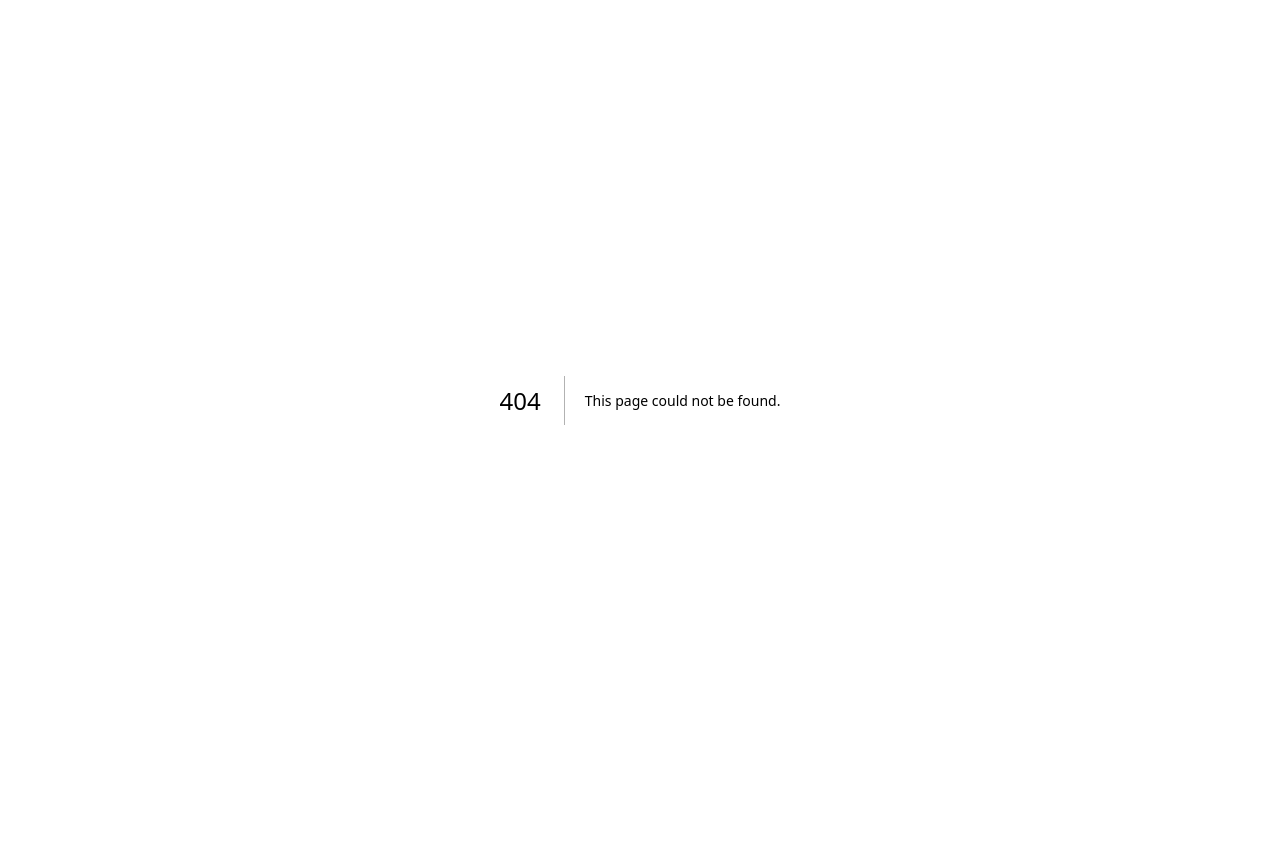
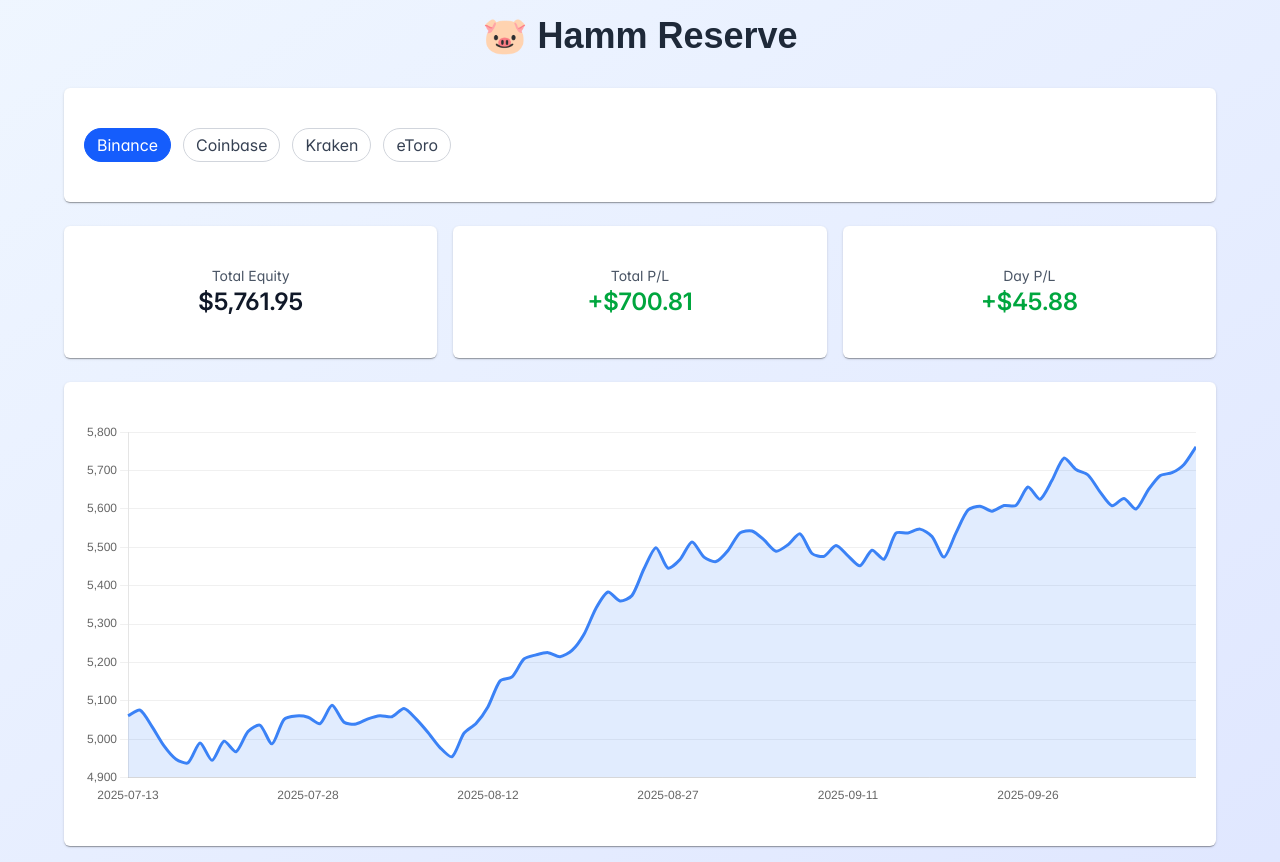
Before and after one commit to bruno-frascino/piggy-fe, a Next.js app: page /dashboard in a window 1280 px wide. Before the commit this address had no page. Before the commit the page ends 800 px from the top, so only its background shows below. Built offline with nearby package versions, Linux system fonts and the light colour scheme.

Commit message:
feat: Simple dashboard with mocks

```diff
--- a/package.json
+++ b/package.json
@@ -17,11 +17,13 @@
     "@ducanh2912/next-pwa": "^10.2.9",
     "@tanstack/react-query": "^5.85.6",
     "axios": "^1.7.7",
+    "chart.js": "^4.5.0",
     "next": "15.5.2",
     "primeflex": "^4.0.0",
     "primeicons": "^7.0.0",
     "primereact": "^10.9.7",
     "react": "19.1.0",
+    "react-chartjs-2": "^5.3.0",
     "react-dom": "19.1.0"
   },
   "devDependencies": {
--- a/src/app/dashboard.tsx
+++ /dev/null
@@ -1,45 +0,0 @@
-'use client';
-
-import { Card } from 'primereact/card';
-import { Button } from 'primereact/button';
-
-export default function Dashboard() {
-  return (
-    <div className='container mx-auto p-6'>
-      <h1 className='text-3xl font-bold text-gray-900 mb-8'>
-        Welcome to Hamm Reserve 🐷
-      </h1>
-
-      <div className='grid grid-cols-1 md:grid-cols-2 lg:grid-cols-4 gap-6 mb-8'>
-        <Card className='text-center'>
-          <h3 className='text-lg font-semibold text-gray-700'>Total Balance</h3>
-          <p className='text-2xl font-bold text-green-600'>$12,345.67</p>
-        </Card>
-
-        <Card className='text-center'>
-          <h3 className='text-lg font-semibold text-gray-700'>This Month</h3>
-          <p className='text-2xl font-bold text-blue-600'>$2,456.78</p>
-        </Card>
-
-        <Card className='text-center'>
-          <h3 className='text-lg font-semibold text-gray-700'>Expenses</h3>
-          <p className='text-2xl font-bold text-red-600'>$1,234.56</p>
-        </Card>
-
-        <Card className='text-center'>
-          <h3 className='text-lg font-semibold text-gray-700'>Savings</h3>
-          <p className='text-2xl font-bold text-purple-600'>$3,456.78</p>
-        </Card>
-      </div>
-
-      <div className='flex gap-4'>
-        <Button label='Add Transaction' icon='pi pi-plus' />
-        <Button
-          label='View Reports'
-          icon='pi pi-chart-line'
-          severity='secondary'
-        />
-      </div>
-    </div>
-  );
-}
--- /dev/null
+++ b/src/app/dashboard/page.tsx
@@ -0,0 +1,132 @@
+'use client';
+
+import { useMemo, useState } from 'react';
+import { Card } from 'primereact/card';
+import { exchanges, summarize, ExchangeKey } from '@/lib/mock-portfolio';
+import CoreHeader from '@/components/CoreHeader';
+import { Line } from 'react-chartjs-2';
+import {
+  Chart as ChartJS,
+  CategoryScale,
+  LinearScale,
+  PointElement,
+  LineElement,
+  Tooltip,
+  Legend,
+  Filler,
+} from 'chart.js';
+
+ChartJS.register(
+  CategoryScale,
+  LinearScale,
+  PointElement,
+  LineElement,
+  Tooltip,
+  Legend,
+  Filler
+);
+
+export default function DashboardPage() {
+  const [selected, setSelected] = useState<ExchangeKey>('Binance');
+
+  const exchange = useMemo(
+    () => exchanges.find(e => e.name === selected) ?? exchanges[0],
+    [selected]
+  );
+  const stats = useMemo(() => summarize(exchange.equitySeries), [exchange]);
+
+  const data = useMemo(
+    () => ({
+      labels: exchange.equitySeries.map(p => p.date),
+      datasets: [
+        {
+          label: `${selected} Equity`,
+          data: exchange.equitySeries.map(p => p.equity),
+          borderColor: 'rgb(59,130,246)', // tailwind blue-500
+          backgroundColor: 'rgba(59,130,246,0.15)',
+          tension: 0.25,
+          fill: true,
+          pointRadius: 0,
+        },
+      ],
+    }),
+    [exchange, selected]
+  );
+
+  const options = useMemo(
+    () => ({
+      responsive: true,
+      maintainAspectRatio: false,
+      interaction: { mode: 'index' as const, intersect: false },
+      plugins: { legend: { display: false } },
+      scales: {
+        x: { grid: { display: false }, ticks: { maxTicksLimit: 6 } },
+        y: { grid: { color: 'rgba(0,0,0,0.06)' } },
+      },
+    }),
+    []
+  );
+
+  return (
+    <div className='min-h-screen bg-gradient-to-br from-blue-50 to-indigo-100 p-4'>
+      <div className='max-w-6xl mx-auto space-y-6'>
+        <CoreHeader />
+
+        {/* Exchange selector */}
+        <Card>
+          <div className='flex flex-wrap gap-3'>
+            {exchanges.map(e => (
+              <button
+                key={e.name}
+                onClick={() => setSelected(e.name)}
+                className={`px-3 py-1 rounded-full border transition ${
+                  selected === e.name
+                    ? 'bg-blue-600 text-white border-blue-600'
+                    : 'bg-white text-gray-700 border-gray-300 hover:bg-gray-50'
+                }`}
+                aria-pressed={selected === e.name}
+              >
+                {e.name}
+              </button>
+            ))}
+          </div>
+        </Card>
+
+        {/* KPIs */}
+        <div className='grid grid-cols-1 md:grid-cols-3 gap-4'>
+          <Card className='text-center'>
+            <h3 className='text-sm text-gray-600'>Total Equity</h3>
+            <p className='text-2xl font-semibold text-gray-900'>
+              ${stats.totalEquity.toLocaleString()}
+            </p>
+          </Card>
+          <Card className='text-center'>
+            <h3 className='text-sm text-gray-600'>Total P/L</h3>
+            <p
+              className={`text-2xl font-semibold ${stats.totalPL >= 0 ? 'text-green-600' : 'text-red-600'}`}
+            >
+              {stats.totalPL >= 0 ? '+' : ''}$
+              {Math.abs(stats.totalPL).toLocaleString()}
+            </p>
+          </Card>
+          <Card className='text-center'>
+            <h3 className='text-sm text-gray-600'>Day P/L</h3>
+            <p
+              className={`text-2xl font-semibold ${stats.dayPL >= 0 ? 'text-green-600' : 'text-red-600'}`}
+            >
+              {stats.dayPL >= 0 ? '+' : ''}$
+              {Math.abs(stats.dayPL).toLocaleString()}
+            </p>
+          </Card>
+        </div>
+
+        {/* Chart */}
+        <Card>
+          <div className='h-72 md:h-96'>
+            <Line data={data} options={options} />
+          </div>
+        </Card>
+      </div>
+    </div>
+  );
+}
--- /dev/null
+++ b/src/lib/mock-portfolio.ts
@@ -0,0 +1,53 @@
+export type ExchangeKey = 'Binance' | 'Coinbase' | 'Kraken' | 'eToro';
+
+export interface EquityPoint {
+  date: string; // ISO date
+  equity: number; // total portfolio equity at close
+}
+
+export interface ExchangePortfolio {
+  name: ExchangeKey;
+  equitySeries: EquityPoint[];
+}
+
+// Simple mock series generator
+function genSeries(
+  start: number,
+  days = 60,
+  drift = 0.001,
+  vol = 0.01
+): EquityPoint[] {
+  const out: EquityPoint[] = [];
+  let eq = start;
+  const today = new Date();
+  for (let i = days - 1; i >= 0; i--) {
+    const d = new Date(today);
+    d.setDate(today.getDate() - i);
+    const shock = (Math.random() * 2 - 1) * vol;
+    eq = Math.max(0, eq * (1 + drift + shock));
+    out.push({
+      date: d.toISOString().slice(0, 10),
+      equity: Number(eq.toFixed(2)),
+    });
+  }
+  return out;
+}
+
+export const exchanges: ExchangePortfolio[] = [
+  { name: 'Binance', equitySeries: genSeries(5000, 90, 0.0012, 0.012) },
+  { name: 'Coinbase', equitySeries: genSeries(3200, 90, 0.0008, 0.015) },
+  { name: 'Kraken', equitySeries: genSeries(4200, 90, 0.0011, 0.011) },
+  { name: 'eToro', equitySeries: genSeries(2100, 90, 0.0006, 0.02) },
+];
+
+export function summarize(series: EquityPoint[]) {
+  if (series.length < 1) return { totalEquity: 0, totalPL: 0, dayPL: 0 };
+  const first = series[0].equity;
+  const last = series[series.length - 1].equity;
+  const prev = series.length > 1 ? series[series.length - 2].equity : last;
+  return {
+    totalEquity: last,
+    totalPL: last - first,
+    dayPL: last - prev,
+  };
+}
```
Also changed, not shown: 1 other file (tests, documents, lock files or other folders).
